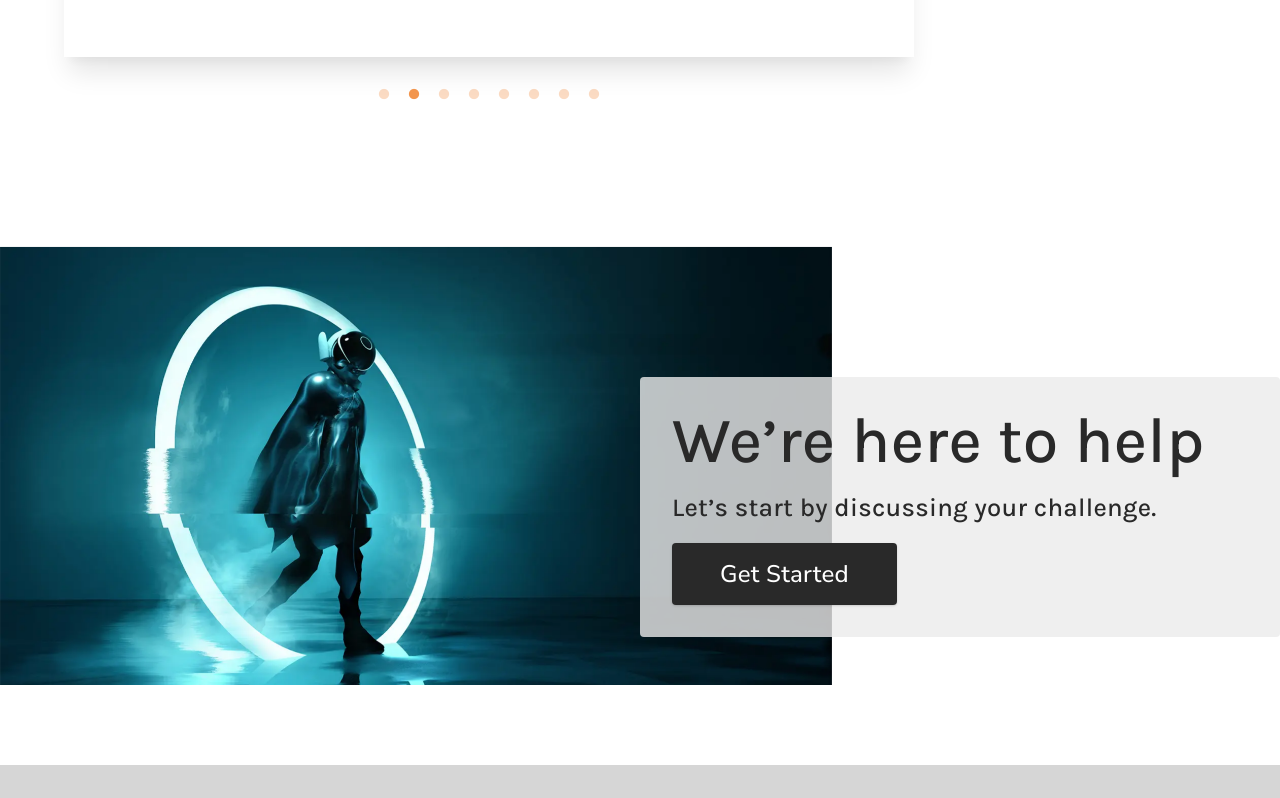
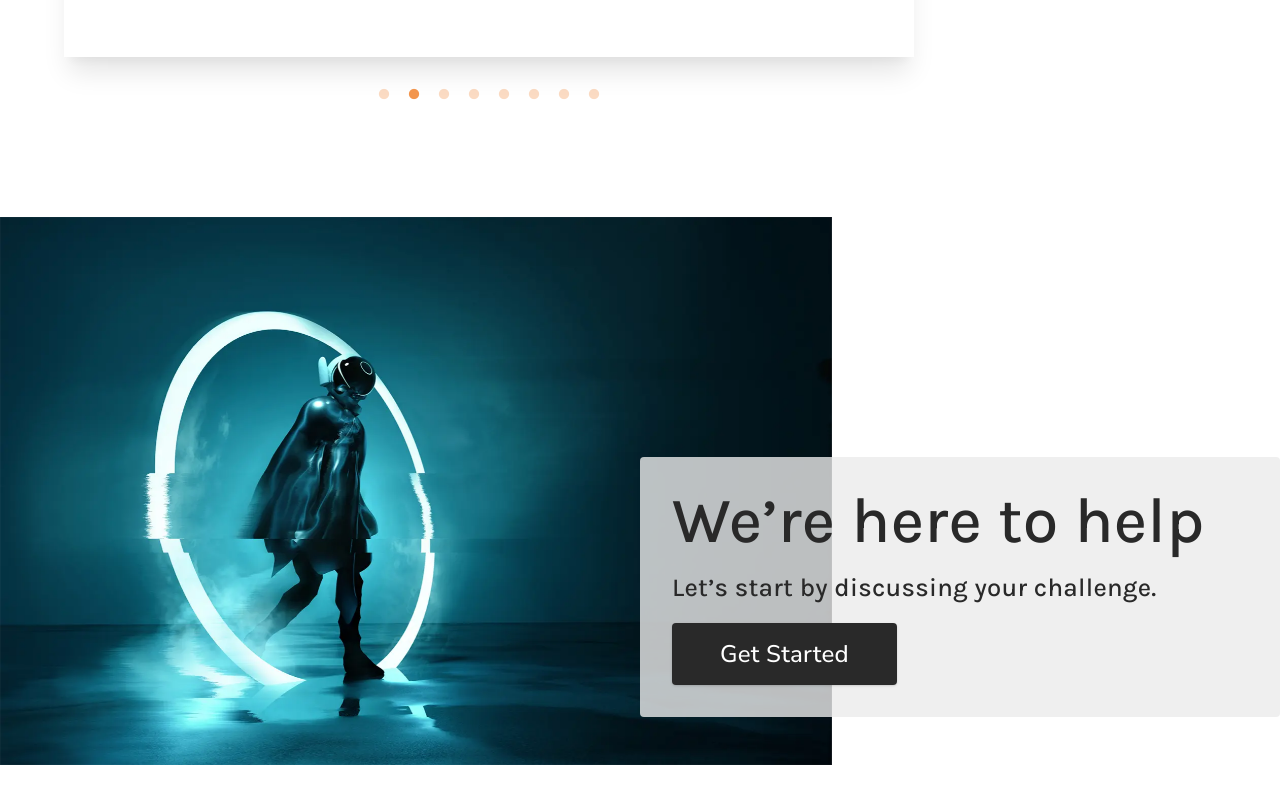
Before and after one commit to webdev-deepak18/17-oranges, a React (Vite) app: page / in a window 1280 px wide. Shown: the part 3220-4018 px from the top of the page. Built offline with nearby package versions, Linux system fonts and the light colour scheme.

Commit message:
added wiggle effect to testimonials and cta blocks

```diff
--- a/src/assets/wrappers/Cta.js
+++ b/src/assets/wrappers/Cta.js
@@ -85,7 +85,7 @@ const Wrapper = styled.section`
 
   @media (min-width: 992px){
     margin-bottom: 5rem;
-    margin-top: -5rem;
+    /* margin-top: -5rem; */
     grid-template-columns: 3fr 4fr;
     .cta-img{
       height: 80%
--- a/src/components/Cta.jsx
+++ b/src/components/Cta.jsx
@@ -5,20 +5,27 @@ import React from "react";
 import Wrapper from "../assets/wrappers/Cta";
 
 import { Link } from "react-router-dom";
+import Animate from "../components/Animate";
 
 const Cta = ({ img, alt }) => {
   return (
     <Wrapper>
+      <Animate>
         <img src={img} alt={alt} className="cta-img img" />
+      </Animate>
+      <Animate>
         <div className="info-container">
           <div className="info">
             <h2>We’re here to help</h2>
+
             <h4>Let’s start by discussing your challenge.</h4>
+
             <Link to="/contact" className="cta-btn btn">
               Get Started
             </Link>
           </div>
         </div>
+      </Animate>
     </Wrapper>
   );
 };
--- a/src/components/Testimonials.jsx
+++ b/src/components/Testimonials.jsx
@@ -10,6 +10,7 @@ import happyGirl from "../assets/images/happy-girl.webp";
 import { FaQuoteLeft } from "react-icons/fa";
 import TestimonialsData from "../utils/TestimonialsData";
 import { nanoid } from "nanoid";
+import Animate from "./Animate";
 
 const Testimonials = ({img}) => {
   const settings = {
@@ -25,8 +26,10 @@ const Testimonials = ({img}) => {
   };
   return (
     <Wrapper className="section">
+      <Animate>
         <div className="testimonials-container">
           <img src={img} alt="happy girl" className="img desktop-img" />
+
           <div className="section-center">
             <div className="section-title">
               <h2>
@@ -52,7 +55,9 @@ const Testimonials = ({img}) => {
                           <div className="author-container">
                             <h5 className="author">
                               {author},{" "}
-                            <span className="author-title">{authorTitle}</span>
+                              <span className="author-title">
+                                {authorTitle}
+                              </span>
                             </h5>
                           </div>
                           <div className="logo-container">
@@ -71,6 +76,7 @@ const Testimonials = ({img}) => {
             </div>
           </div>
         </div>
+      </Animate>
     </Wrapper>
   );
 };
```
Lines whose indentation alone changed are shown as unchanged.
